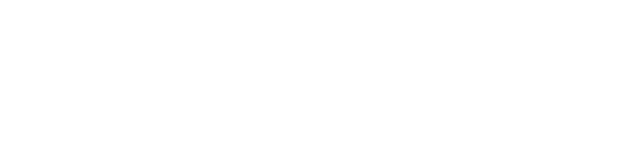
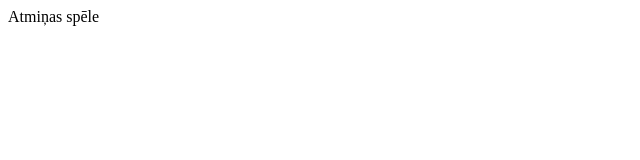
Before and after one commit to eliina13/atminas_spele, a plain HTML site: page Index.html in a window 1280 px wide. Shown: the whole page, without its empty margins (0-640 px from the left). Drawn offline with Linux system fonts and the light colour scheme.

Commit message:
Update Index.html

```diff
--- a/Index.html
+++ b/Index.html
@@ -8,7 +8,9 @@
 </head>
 <body>
     <div class="wrapper">
-
+        <div class="header" >
+            Atmiņas spēle
+        </div>
     </div>
 </body>
 </html>
```
